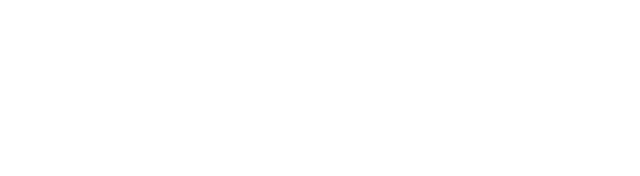
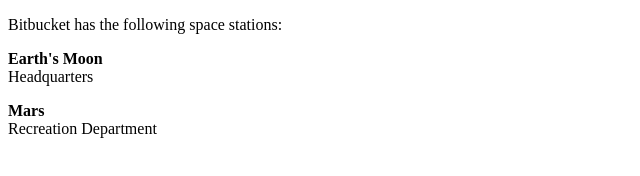
Before and after one commit to ajaysumfactor/GithubStationLocations, a plain HTML site: page index.html in a window 1280 px wide. Shown: the whole page, without its empty margins (0-640 px from the left). Drawn offline with Linux system fonts and the light colour scheme.

Commit message:
making change in branch

```diff
--- a/index.html
+++ b/index.html
@@ -7,6 +7,14 @@
     <title>Document</title>
 </head>
 <body>
-
+    <p>Bitbucket has the following space stations:</p>
+    <p>
+       <b>Earth's Moon</b><br>
+       Headquarters
+    </p>
+    <p>
+       <b>Mars</b><br>
+       Recreation Department
+    </p>
 </body>
 </html>
```
